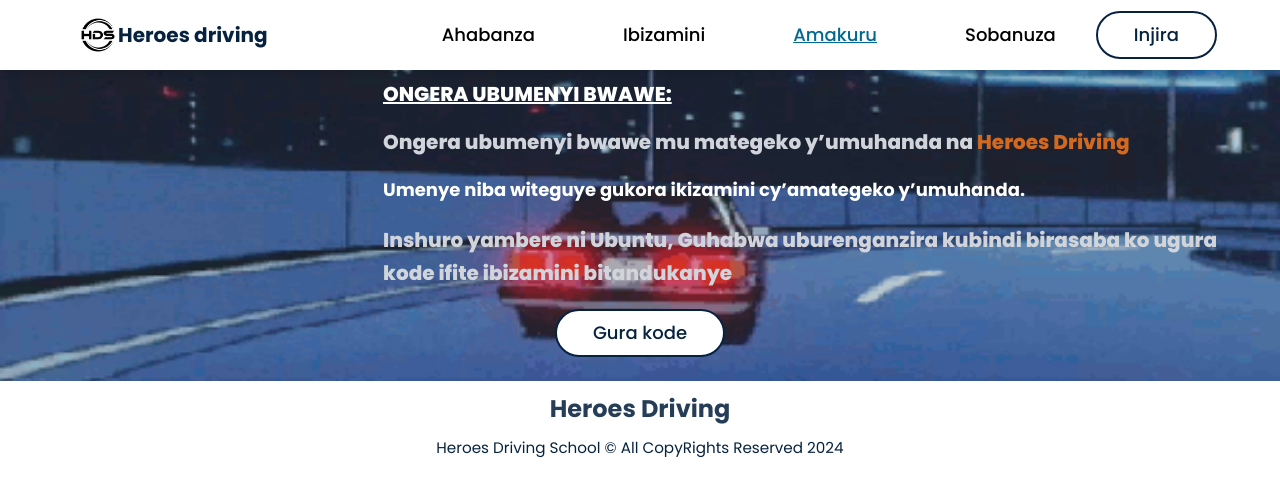
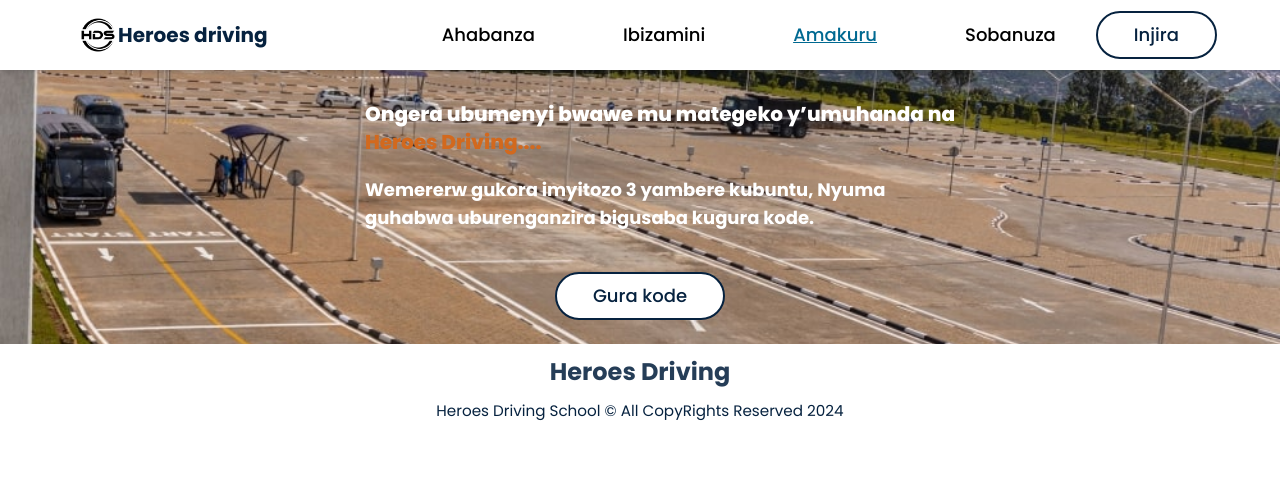
Before and after one commit to NP-SON-250/heroes-driving-fe, a React (Vite) app: page /blogs in a window 1280 px wide. Shown: the top 496 px of the page. Built offline with nearby package versions, Linux system fonts and the light colour scheme; a web font is replaced by a local one.

Commit message:
handle fonts and style

```diff
--- a/src/components/Admin/Sidebars/Profiles.jsx
+++ b/src/components/Admin/Sidebars/Profiles.jsx
@@ -6,8 +6,8 @@
 import { FiLogOut } from "react-icons/fi";
 
 const Profiles = ({ onLogout }) => {
-  const fullname = localStorage.getItem("fullname") || "Full Name";
-  const username = localStorage.getItem("username") || "username@example.com";
+  const fullname = localStorage.getItem("fullname") || "Your account";
+  const username = localStorage.getItem("username") || "youraccount@example.com";
 
   const navigate = useNavigate();
   const [token, setToken] = useState(null);
--- a/src/components/Hello/Hello.jsx
+++ b/src/components/Hello/Hello.jsx
@@ -5,7 +5,7 @@
 const Hello = () => {
   return (
     <>
-      <div className='bg-[url("assets/Cargiff.gif")] bg-center bg-cover'>
+      <div className='bg-[url("assets/News4.jpg")] bg-center bg-cover'>
         <Heading />
         <div className=" font-[Poppins] flex col-1 justify-center pb-6">
           <Link to={"/getcode"}>
--- a/src/components/Navbar/NavBar.jsx
+++ b/src/components/Navbar/NavBar.jsx
@@ -112,7 +112,7 @@
               {profileVisible && (
                 <div
                   ref={profileRef}
-                  className="font-[Poppins] absolute md:top-[3.4rem] top-[2.6rem] md:right-[12rem] right-8"
+                  className="font-[Poppins] absolute md:top-[3.4rem] -top-[15rem] md:right-[12rem] right-8"
                 >
                   <Profiles onLogout={handleLogout} />
                 </div>
--- a/src/components/SharedComponents/Heading.jsx
+++ b/src/components/SharedComponents/Heading.jsx
@@ -1,26 +1,19 @@
 import React from "react";
 const Heading = () => {
   return (
-    <div className=" font-[Poppins] lg:pl-[20rem] md:pl-24 pl-3 lg:pt-10 md:pt-32  pt-16 flex justify-center">
+    <div className=" font-[Poppins] ml-10 lg:pt-10 md:pt-32  pt-16 flex justify-center">
       <div>
-        <h1 className=" font-[Poppins] lg:text-xl md:text-2xl text-xl font-extrabold text-white  uppercase underline ">
-          Ongera Ubumenyi Bwawe:
-        </h1>
-        <h2 className=" font-[Poppins] lg:text-xl md:text-2xl text-xl font-extrabold text-[#D1D5DB] lg:pt-5 md:pt-10 pt-2 ">
-          Ongera ubumenyi bwawe mu mategeko y’umuhanda na{" "}
+        <h2 className=" font-[Poppins] lg:text-xl md:text-2xl text-xl font-extrabold text-white lg:pt-5 md:pt-10 pt-2 ">
+          Ongera ubumenyi bwawe mu mategeko y’umuhanda na <br />
           <span className=" font-[Poppins] text-[#D2691E]">
             {" "}
-            Heroes Driving
+            Heroes Driving....
           </span>
         </h2>
-        <h3 className=" font-[Poppins] lg:text-lg md:text-xl text-lg font-bold lg:pt-5 md:pt-10 pt-2 text-white ">
-          Umenye niba witeguye gukora ikizamini cy’amategeko y’umuhanda.
+        <h3 className=" font-[Poppins] lg:text-lg md:text-xl text-lg font-bold lg:pt-5 md:pt-10 pt-2 pb-10 text-white ">
+          Wemererw gukora imyitozo 3 yambere kubuntu, Nyuma <br />
+          guhabwa uburenganzira bigusaba kugura kode.
         </h3>
-        <h4 className=" font-[Poppins] lg:text-xl md:text-3xl text-xl font-extrabold text-[#D1D5DB] lg:pt-5 md:pt-10 pt-2 pb-5 ">
-          Inshuro yambere ni Ubuntu, Guhabwa uburenganzira kubindi birasaba ko
-          ugura <br />
-          kode ifite ibizamini bitandukanye
-        </h4>
       </div>
     </div>
   );
```
